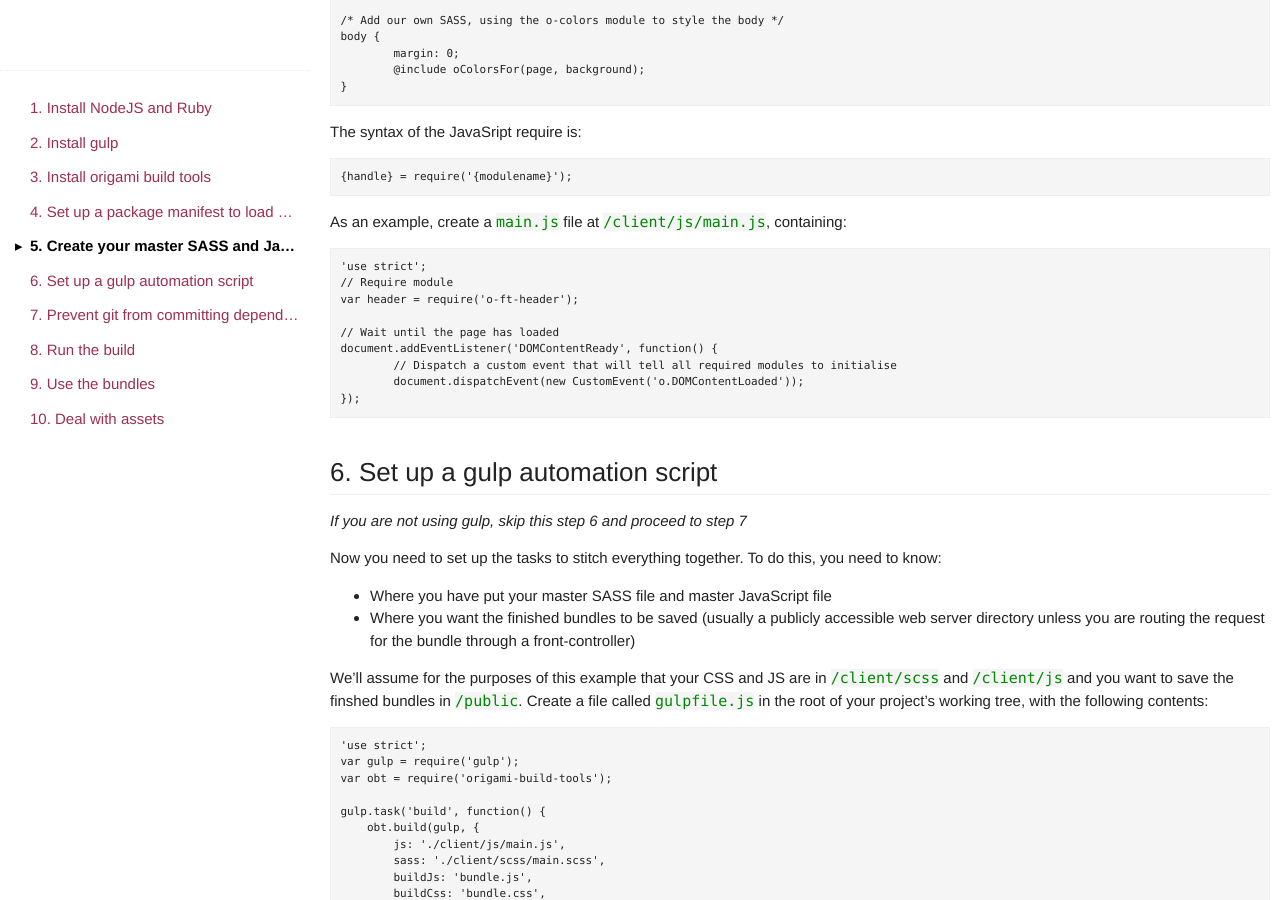
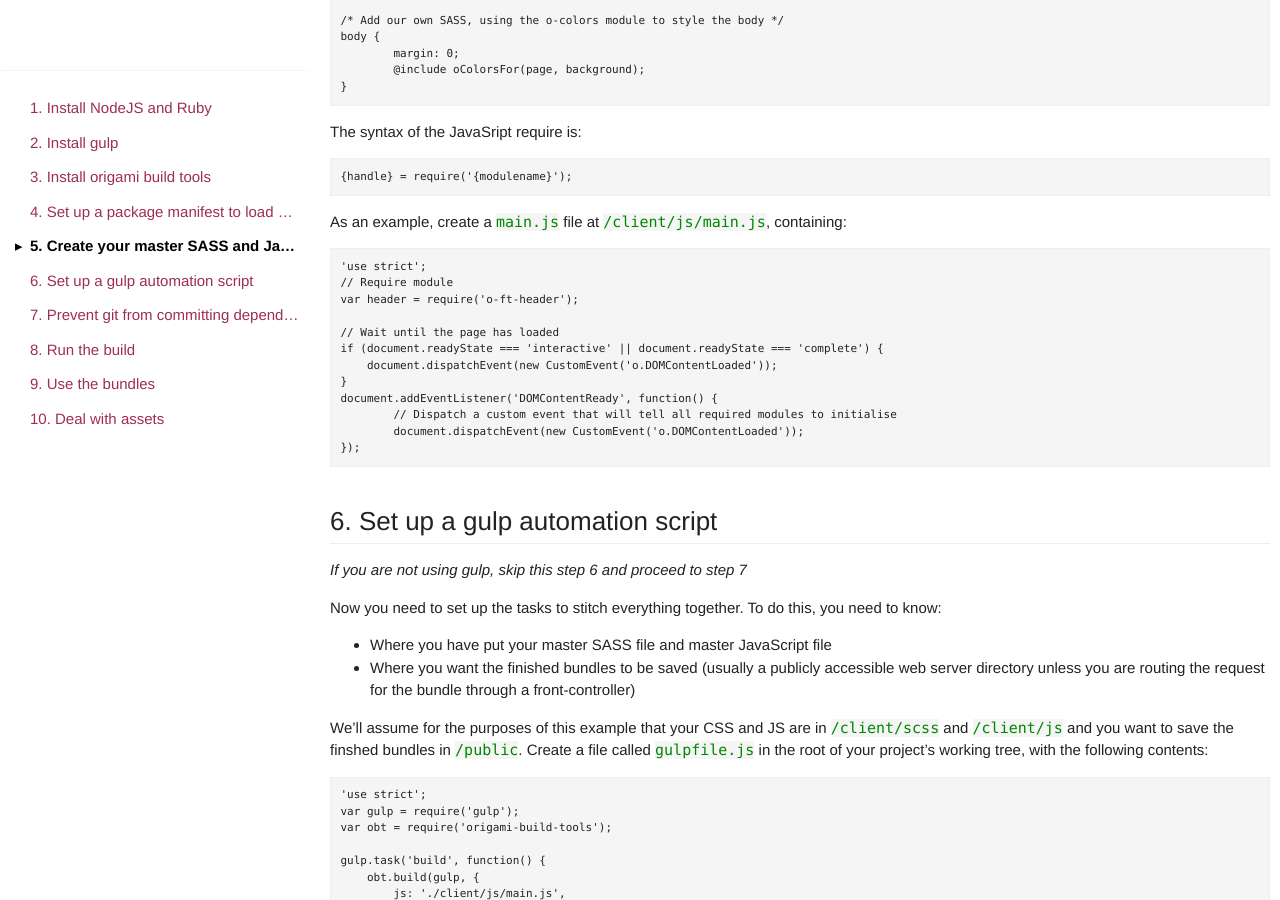
Before and after one commit to Financial-Times/ft-origami, a Jekyll site: the page built from docs/developer-guide/building-modules.md, in a window 1280 px wide and 900 px high, scrolled down 3744 px. Built offline with Jekyll 4.4.1, drawn with Linux system fonts in a browser that asks for light colours; some web fonts are replaced; comment, search, counter and statistics services are not loaded.

Commit message:
main.js now also checks for ducment.readyState in case DOMContentReady had already been fired

```diff
--- a/docs/developer-guide/building-modules.md
+++ b/docs/developer-guide/building-modules.md
@@ -171,6 +171,9 @@ As an example, create a `main.js` file at `/client/js/main.js`, containing:
 	var header = require('o-ft-header');
 
 	// Wait until the page has loaded
+	if (document.readyState === 'interactive' || document.readyState === 'complete') {
+	    document.dispatchEvent(new CustomEvent('o.DOMContentLoaded'));
+	}
 	document.addEventListener('DOMContentReady', function() {
 		// Dispatch a custom event that will tell all required modules to initialise
 		document.dispatchEvent(new CustomEvent('o.DOMContentLoaded'));
```
